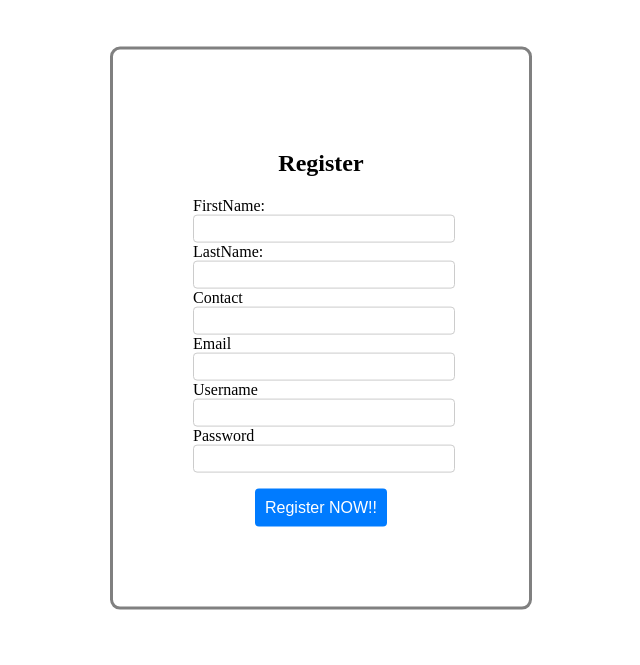
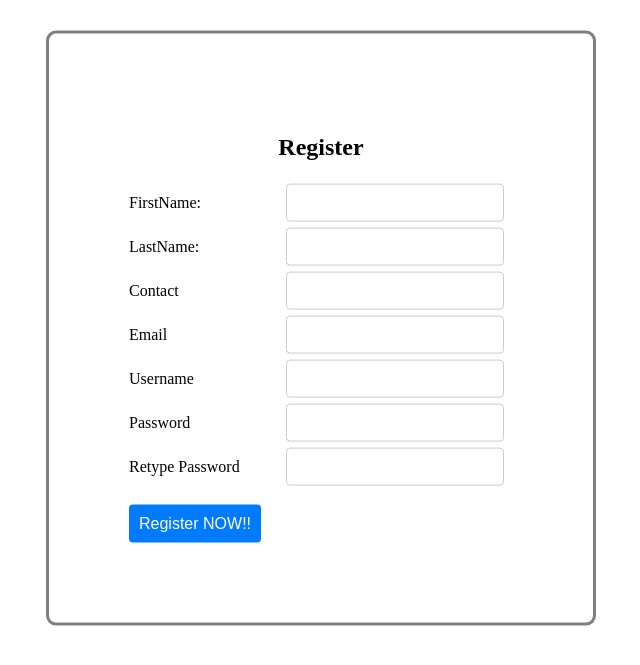
Before and after one commit to nomadisop/Pce_Comp_Web_Programming_lab_Adnan_Ansar_Qureshi, a PHP site: page /reg.html in a window 1280 px wide. Shown: the part 72-737 px from the top of the page, without its empty margins (319-959 px from the left). Run offline with PHP 8.4, Linux system fonts and the light colour scheme.

Commit message:
updated register form

```diff
--- a/reg.css
+++ b/reg.css
@@ -50,16 +50,16 @@ body .navbar{
 
 
 
+
 .maincnt{
     background-color: greenyellow;
     width: 25%;
 }
 .regbox h2{
     text-align: center;
+    width: 100%;
 }
-.regbox label{
-    display: block;
-}
+
 
 .regbox{
     position: absolute;
@@ -71,15 +71,23 @@ body .navbar{
   border-radius: 10px;
   border-color: grey;
   display: flex;
-  flex-direction: column;
-  width: 20%;
+  flex-wrap: wrap;
+  width: 30%;
+}
+.regbox label{
+    width: 40%;
+    display: flex;
+    align-items: center;
+    position: relative;
 }
 
 .regbox input{
-    width: 100%;
-    border: 1px solid #ccc;
+    width: 50%;
+    padding: 2px 12px;
+    margin: 3px;
+    border: 1px solid rgb(204, 204, 204);
     border-radius: 4px;
-    height: 3vh;
+    height: 4vh;
 }
 
 .regbox button{
@@ -90,10 +98,10 @@ body .navbar{
     border-radius: 4px;
     cursor: pointer;
     font-size: 16px;
+    width: 100%;
     margin-top: 2vh;
 }
 
 .regbox button:hover{
-
     background-color: #0056b3;
 }
--- a/reg.html
+++ b/reg.html
@@ -34,18 +34,20 @@
     <div class="maincnt">
         <div class="regbox">
             <h2>Register</h2>
-            <label for="FirstName">FirstName:</label>
-            <input type="text" id="username" required>
+            <label for="FirstName" >FirstName:</label>
+            <input type="text" id="fname" required>
             <label for="LastName">LastName:</label>
-            <input type="text" id="username" required>
-            <label for="Contact">Contact</label>
-            <input type="text" id="username" required>
+            <input type="text" id="lname" required>
+            <label for="contact">Contact</label>
+            <input type="text" id="tel" required>
             <label for="Email">Email</label>
-            <input type="text" id="username" required>
+            <input type="text" id="email" required>
             <label for="Username">Username</label>
             <input type="text" id="username" required>
             <label for="Password">Password</label>
-            <input type="password" id="username" required>
+            <input type="password" id="password" required>
+            <label for="Password"> Retype Password</label>
+            <input type="password" id="retype_password" required>
             <center>
             <button type="submit">Register NOW!!</button>
             </center>
```
